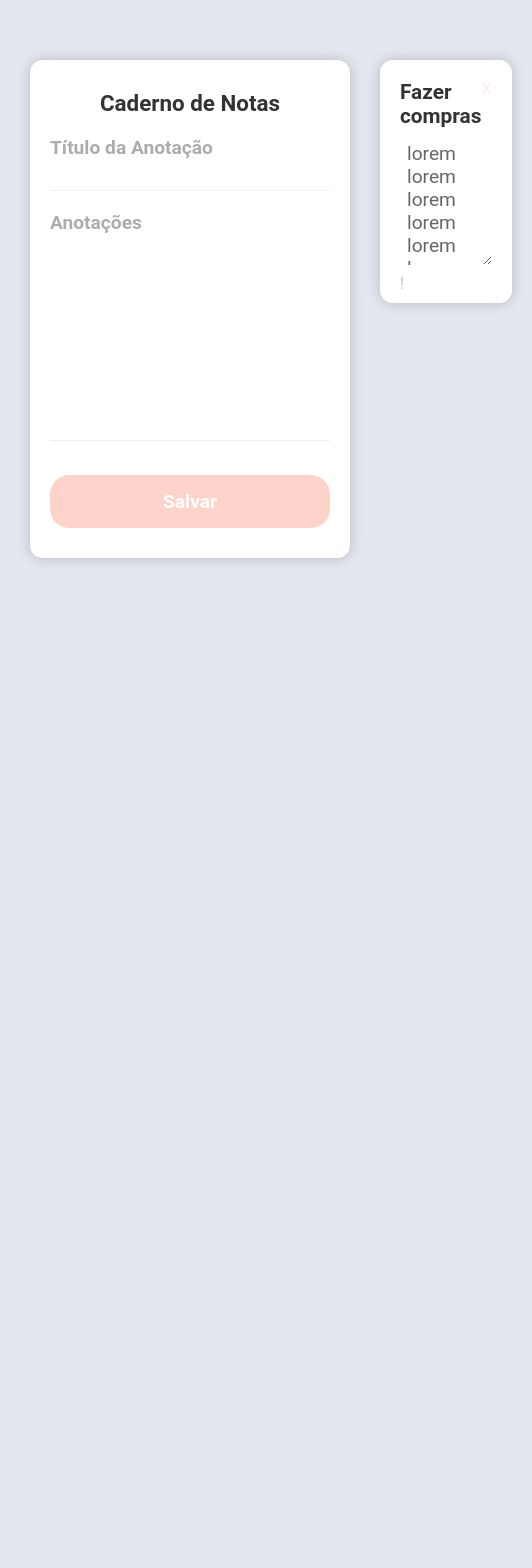
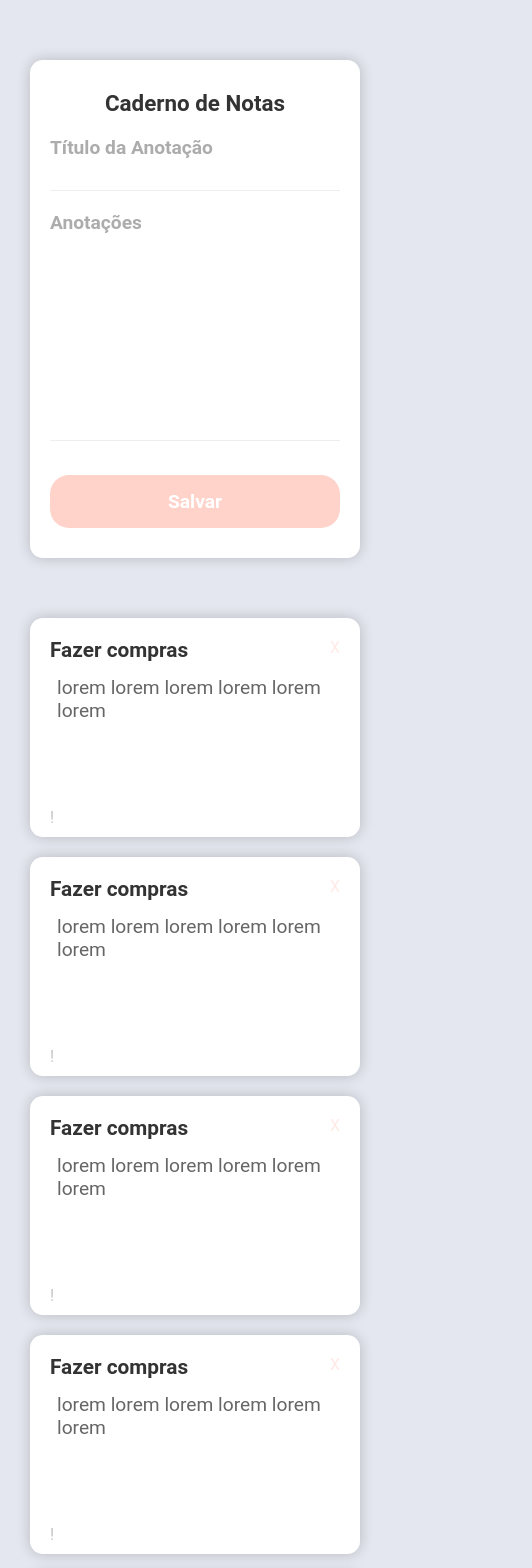
Before and after one commit to wesleywisch/Caderno-de-anotacoes, a React (Create React App) app in the folder frontend/: page / in a window 390 px wide. Shown: the top 1568 px of the page, 532 px wide, since content can reach past the window. Before the commit the page ends 964 px from the top, so only its background shows below. Built offline with nearby package versions, Linux system fonts and the light colour scheme; the HTML template or start-up script is replaced by a standard one.

Commit message:
Deixando ele responsivo

```diff
--- a/frontend/src/app.css
+++ b/frontend/src/app.css
@@ -6,3 +6,10 @@
     flex-direction: row;
     align-items: flex-start;
 }
+
+@media only screen and (max-width: 1000px){
+    #app{
+        flex-direction: column;
+        align-items: unset;
+    }
+}
--- a/frontend/src/components/Main/Main.js
+++ b/frontend/src/components/Main/Main.js
@@ -1,4 +1,6 @@
 import './style.css';
+
+import Notes from '../Notes/Notes';
 
 
 export function Main(){
@@ -6,19 +8,11 @@ export function Main(){
         <main>
 
             <ul>
-                <li className="notepad-infos">
-                    <div>
-                        <strong>Fazer compras</strong>
-
-                        <div>
-                            X
-                        </div>
-                    </div>
-
-                    <textarea>lorem lorem lorem lorem lorem lorem lorem lorem lorem lorem lorem lorem lorem lorem lorem lorem lorem lorem lorem lorem lorem lorem lorem lorem</textarea>
-                    <span>!</span>
-                </li>
-
+                <Notes />
+                <Notes />
+                <Notes />
+                <Notes />
+                <Notes />
             </ul>
       </main>
     )
--- a/frontend/src/components/Main/style.css
+++ b/frontend/src/components/Main/style.css
@@ -49,6 +49,7 @@ li.notepad-infos textarea{
     border: 0;
     background: #fff;
     outline: none;
+    resize: none;
 }
 
 li.notepad-infos span{
@@ -60,3 +61,16 @@ li.notepad-infos span:hover{
     color: #eb8f7a;
     transition: 0.2s;
 }
+
+@media only screen and (max-width: 1000px){
+    main{
+        margin-left: 0;
+        margin-top: 30px;
+    }
+}
+
+@media only screen and (max-width: 600px){
+    main ul{
+        grid-template-columns: 1fr;
+    }
+}
--- /dev/null
+++ b/frontend/src/components/Notes/Notes.js
@@ -0,0 +1,22 @@
+
+
+
+export default function Note(){
+    return(
+        <>
+            <li className="notepad-infos">
+                <div>
+                    <strong>Fazer compras</strong>
+
+                    <div>
+                        X
+                    </div>
+                </div>
+
+                <textarea defaultValue="lorem lorem lorem lorem lorem lorem" ></textarea>
+
+                <span>!</span>
+            </li>
+        </>
+    )
+}
--- a/frontend/src/components/Sidebar/style.css
+++ b/frontend/src/components/Sidebar/style.css
@@ -65,3 +65,10 @@ aside form button{
     color: #fff;
     cursor: pointer;
 }
+
+@media only screen and (max-width: 1000px){
+    aside{
+        position: relative;
+        width: 100%;
+    }
+}
```
